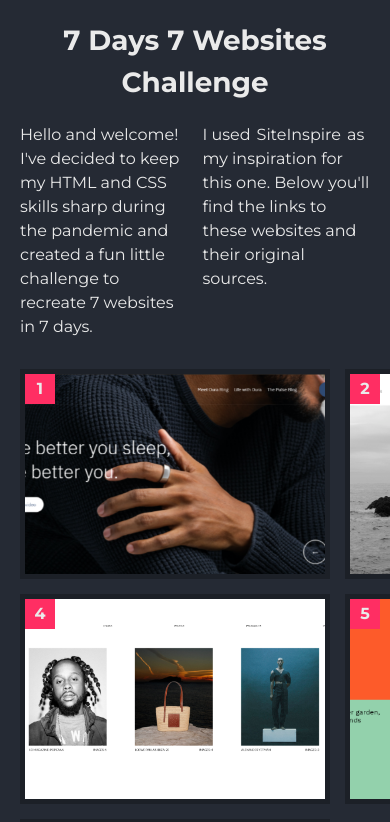
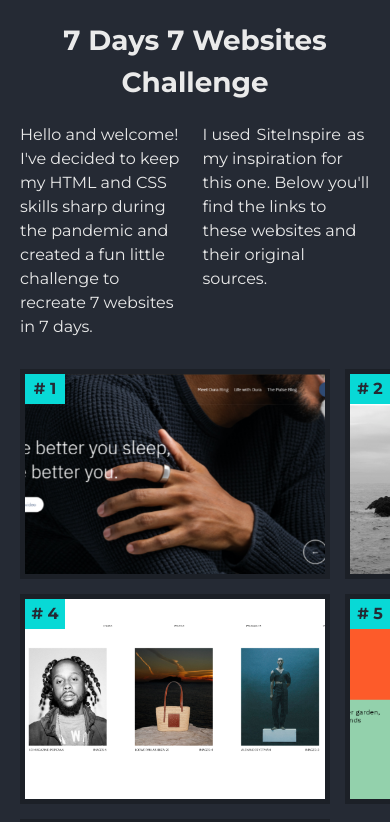
Before and after one commit to ahmetalpergit/7days7websites-showcase, a React (Create React App) app: page / in a window 390 px wide. Shown: the top 822 px of the page. Built offline with nearby package versions, Linux system fonts and the light colour scheme.

Commit message:
final styling before responsive styling is added

```diff
--- a/src/components/Project.js
+++ b/src/components/Project.js
@@ -11,7 +11,7 @@ function Project({
         <article className="project">
           <div className="project__img-container">
                 <img className="project__img" src={imgPath} alt={"image " + title} />
-                <span className="project__day">{day}</span>
+                <span className="project__day">{'# ' + day}</span>
                 <div className="project__link">
                     <a href={myUrl} className="project__title" target="_blank" rel="noreferrer">{title}</a>
                     <a href={originalUrl} className="project__title" target="_blank" rel="noreferrer">Original</a>
--- a/src/index.css
+++ b/src/index.css
@@ -36,7 +36,7 @@ a {
 }
 
 a:hover {
-    background-color: var(--color-red);
+    background-color: var(--color-cyan);
     color: var(--color-dark);
 }
 
@@ -117,10 +117,11 @@ background: var(--color-cyan); /* Gecko Browsers */
 
 .project__day {
     height: 3rem;
-    width: 3rem;
+    width: 4rem;
     padding-top: 2.5px;
     text-align: center;
-    background-color: var(--color-red);
+    color: var(--color-dark);
+    background-color: var(--color-cyan);
     font-weight: var(--font-bold);
     position: absolute;
     top: 0;
@@ -145,6 +146,7 @@ background: var(--color-cyan); /* Gecko Browsers */
 
 .project__title {
     width: 100%;
+    font-weight: var(--font-bold);
     text-align: center;
 }
 
@@ -154,4 +156,5 @@ background: var(--color-cyan); /* Gecko Browsers */
 }
 
 .copyright__description {
+    font-size: 1.3rem;
 }
```
